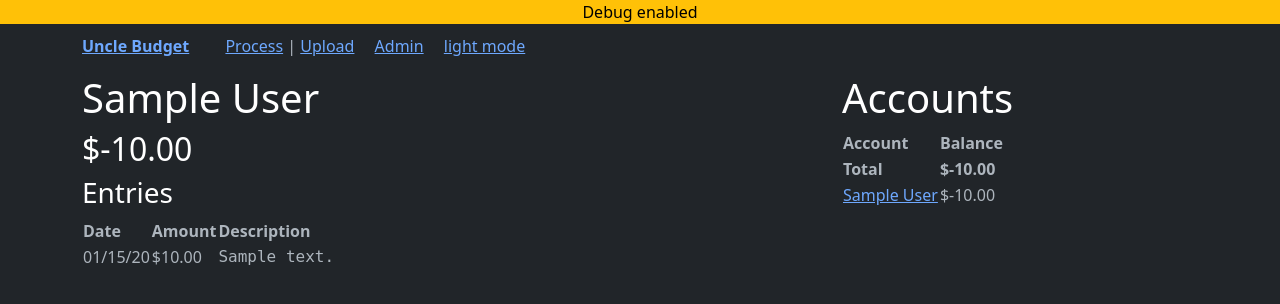
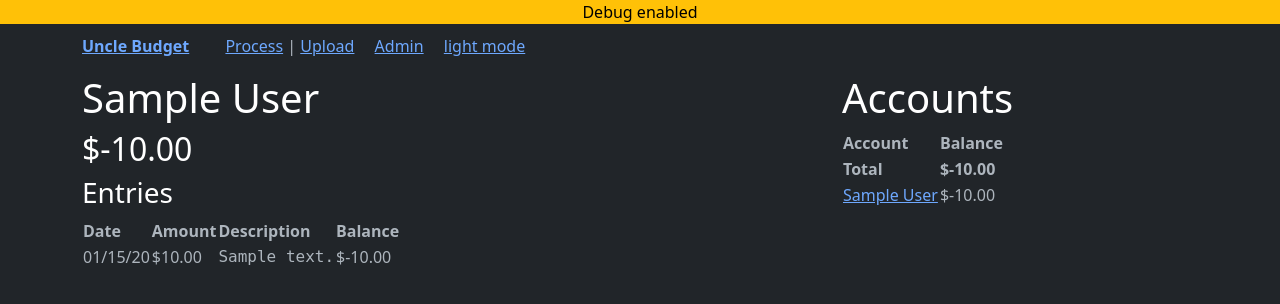
Before and after one commit to richardjs/unclebudget, a Django app: page /account/1 in a window 1280 px wide. Shown: the top 304 px of the page. Run offline with Django 4.2, Linux system fonts and the light colour scheme; a user stored in the database is signed in; tables that the repository leaves empty hold one stand-in row (values such as "Sample post"); parts of the project's set-up code (start-up, migrations or seed data) failed here and were passed over; some libraries are stand-ins or nearby versions.

Commit message:
Add ongoing balance to account display

```diff
--- a/unclebudget/templates/unclebudget/account_detail.html
+++ b/unclebudget/templates/unclebudget/account_detail.html
@@ -19,12 +19,14 @@
             <th>Date</th>
             <th>Amount</th>
             <th>Description</th>
+            <th>Balance</th>
         </thead>
         {% for entry in entries %}
             <tr>
                 <td>{{ entry.date|date:"m/d/y" }}</td>
                 <td>${{ entry.amount|intcomma }}</td>
                 <td class="entry-description">{{ entry.description }}</td>
+                <td>${{ entry.ongoing_balance|intcomma }}</td>
             </tr>
         {% endfor %}
         </table>
--- a/unclebudget/views.py
+++ b/unclebudget/views.py
@@ -21,6 +21,11 @@ def account_detail(request, pk):
     entries = account.entry_set.all()
 
     accounts_balance = sum([account.balance for account in accounts])
+
+    ongoing_balance = account.balance
+    for entry in entries:
+        entry.ongoing_balance = ongoing_balance
+        ongoing_balance += entry.amount
 
     return render(
         request,
```
